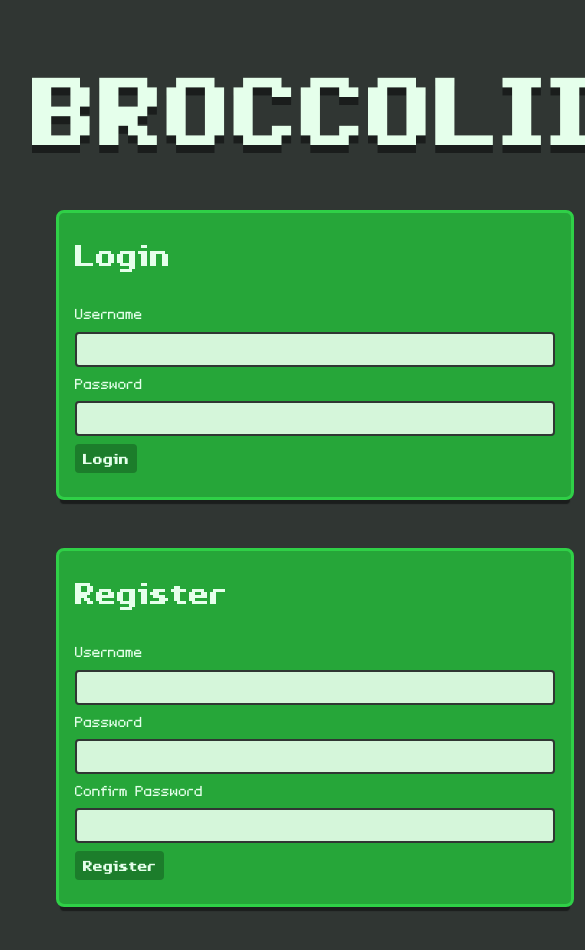
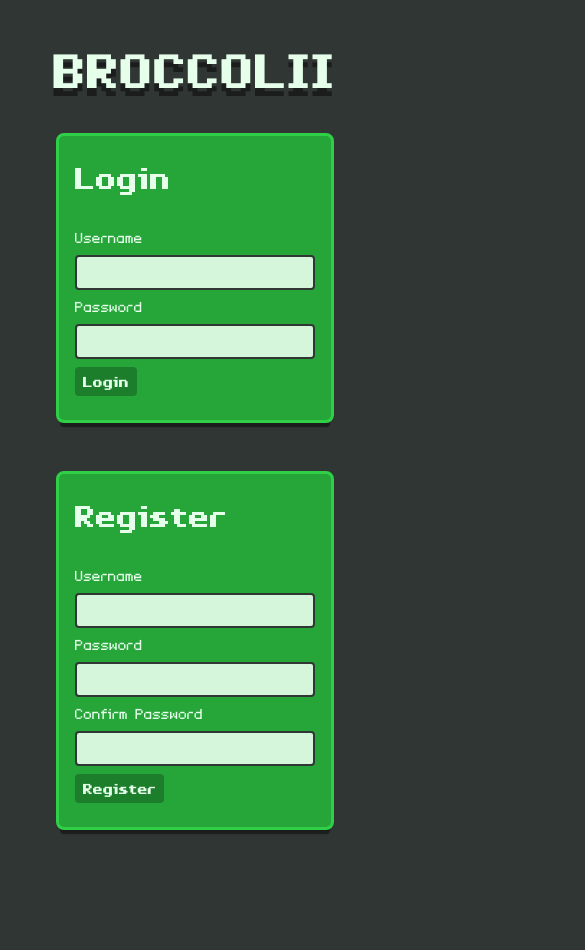
Before and after one commit to Picorims/app5-broccolii, a React (Vite) app in the folder src-front/: page /login in a window 390 px wide. Shown: the top 950 px of the page, 585 px wide, since content can reach past the window. After the commit the page ends 886 px from the top, so only its background shows below. Built offline with nearby package versions, Linux system fonts and the light colour scheme.

Commit message:
🐞 fix(login): fix responsive css and color issues

```diff
--- a/src-front/src/components/Button/Button.module.css
+++ b/src-front/src/components/Button/Button.module.css
@@ -32,5 +32,5 @@
     box-shadow: 0 2px 1px -2px var(--shadow-800);
 }
 .button:global(.primary):hover {
-    background-color: var(--primary-600);
+    background-color: var(--primary-800);
 }
--- a/src-front/src/pages/Login/LoginPage.module.css
+++ b/src-front/src/pages/Login/LoginPage.module.css
@@ -23,3 +23,14 @@
     text-shadow: 0px 8px 0 var(--shadow);
     text-transform: uppercase;
 }
+
+@media screen and (max-width: 900px) {
+    .main h1 {
+        font-size: 6rem;
+    }
+}
+@media screen and (max-width: 640px) {
+    .main h1 {
+        font-size: 4rem;
+    }
+}
```
